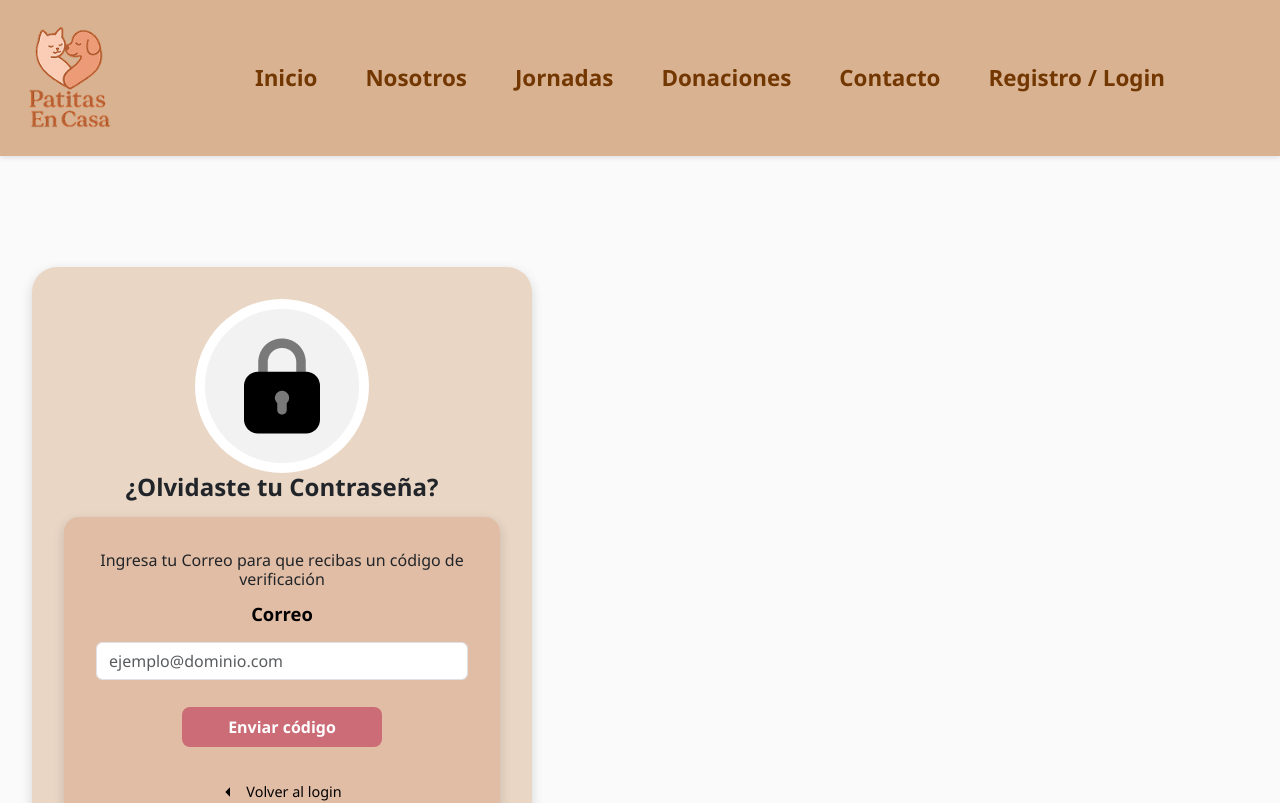
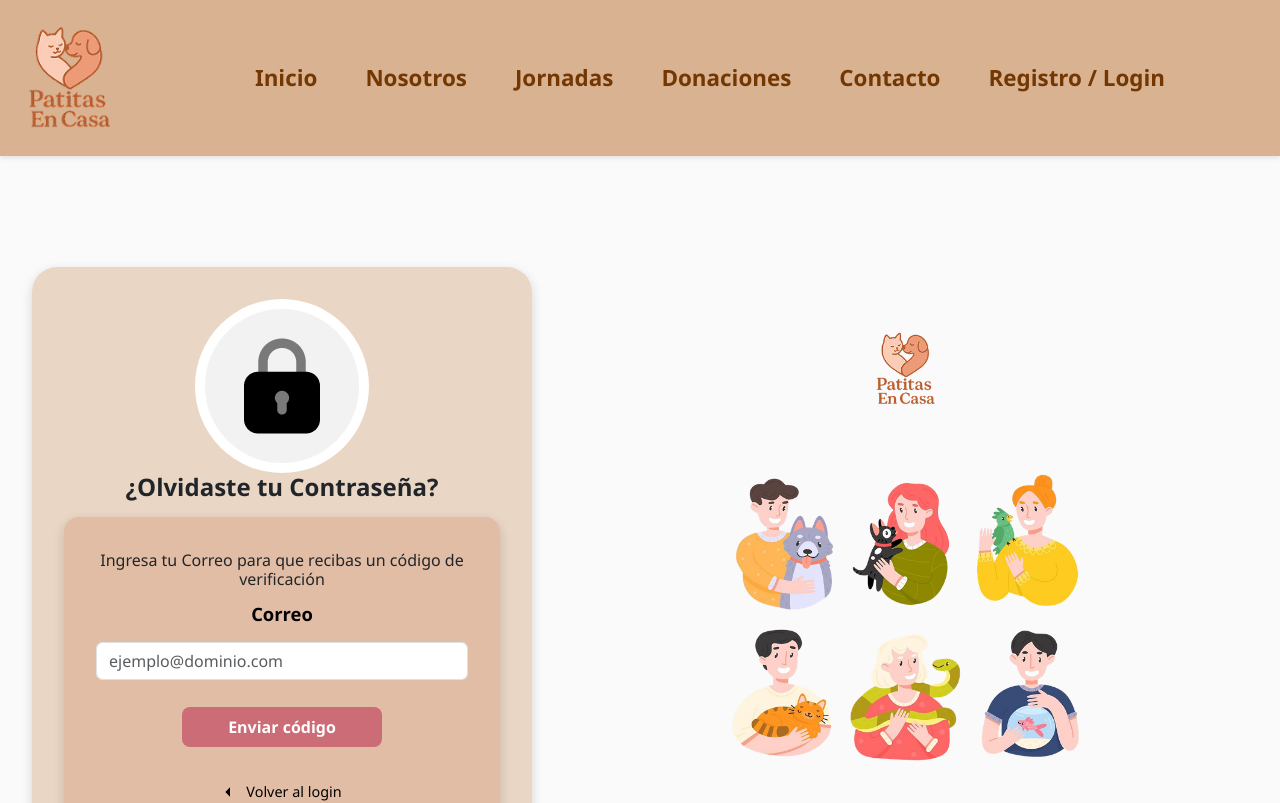
Before and after one commit to JesyGomez/PortalMascotas-PoloIT, a React (Create React App) app: page /recuperar in a window 1280 px wide. Shown: the top 803 px of the page. Built offline with nearby package versions, Linux system fonts and the light colour scheme.

Commit message:
estilos en recuperarContrasenia

```diff
--- a/src/Auth/page/RecuperarContrasenia.jsx
+++ b/src/Auth/page/RecuperarContrasenia.jsx
@@ -159,6 +159,10 @@ export const RecuperarContrasenia = () => {
         </div>
       </div>
 
+     <div className="auth-right">
+        <img src="/logobg.png" alt="Logo Patitas" className="logo" />
+        <img src="/people.png" alt="Personas con mascotas" className="people" />
+      </div>
     </div>
   );
 };
```
